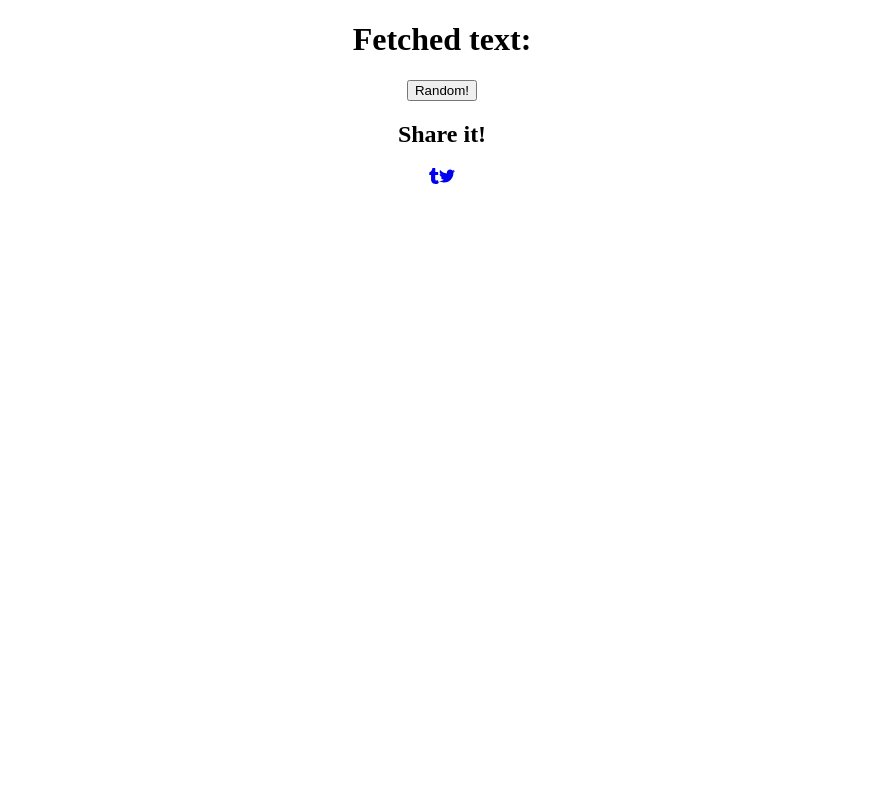
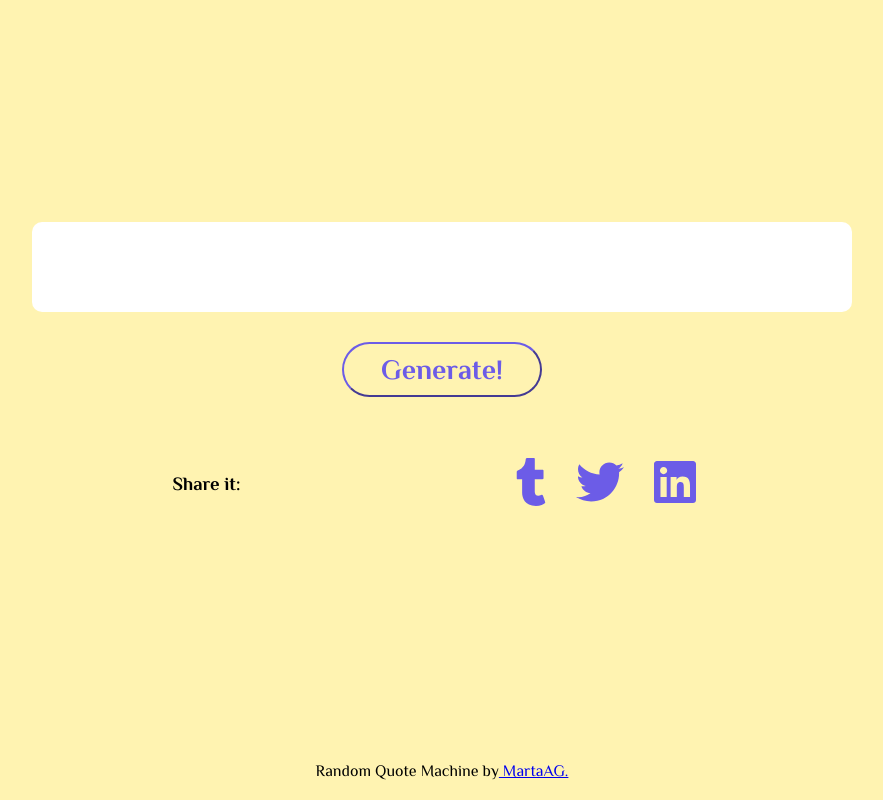
Before and after one commit to MartaAG/Random-Quote-Machine, a React (Create React App) app: page / in a window 1280 px wide. Shown: the whole page, without its empty margins (198-1081 px from the left). Built offline with nearby package versions, Linux system fonts and the light colour scheme; no server answers.

Commit message:
add basic styling, add new icon, change data format from string to object in FetchQuote component

```diff
--- a/public/index.html
+++ b/public/index.html
@@ -3,6 +3,7 @@
   <head>
     <meta charset="utf-8" />
     <link rel="icon" href="%PUBLIC_URL%/favicon.ico" />
+<link href="https://fonts.googleapis.com/css?family=Philosopher:400,400i,700|Satisfy&display=swap" rel="stylesheet">
     <meta name="viewport" content="width=device-width, initial-scale=1" />
     <meta name="theme-color" content="#000000" />
     <meta
--- a/src/App.css
+++ b/src/App.css
@@ -1,22 +1,36 @@
+* {
+  margin: 0;
+  padding: 0;
+  font-family: 'Philosopher', sans-serif;
+}
+
 .App {
   text-align: center;
+  background-color: #fff3b1;
+  height: 100vh;
+  display: flex;
+  flex-direction: column;
 }
 
-.App-logo {
-  height: 40vmin;
+.Site-content {
+  flex: 1;
+
 }
 
-.App-header {
-  background-color: #282c34;
-  min-height: 100vh;
+#quote-box {
   display: flex;
-  flex-direction: column;
   align-items: center;
   justify-content: center;
-  font-size: calc(10px + 2vmin);
-  color: white;
 }
 
-.App-link {
-  color: #09d3ac;
+
+
+.App > footer{
+  padding:10px;
+  margin:10px;
 }
+
+.App > h1 {
+  padding:10px;
+  margin-top: 100px;
+}
--- a/src/App.js
+++ b/src/App.js
@@ -5,10 +5,16 @@ import FetchQuotes from './comp/FetchQuotes';
 function App() {
   return (
     <div className="App">
-      <h1>
-        Fetched text:
-      </h1>
+
+      <main className="Site-content" id="quote-box">
       <FetchQuotes/>
+      </main>
+      <footer className="footer">Random Quote Machine by
+        <a
+          href="https://github.com/MartaAG"
+          target='_blank'
+          rel="noopener noreferrer"
+          > MartaAG.</a></footer>
     </div>
   );
 }
--- /dev/null
+++ b/src/comp/Button.css
@@ -0,0 +1,17 @@
+.quoteButton {
+  margin-top: 30px;
+  padding: 10px;
+  background-color: Transparent;
+  border-radius: 50px;
+  border-color: #6c5ce7;
+  color: #6c5ce7;
+  font-size: 28px;
+  width: 200px;
+  font-weight: 700;
+  cursor: pointer;
+}
+
+.quoteButton:hover {
+  background-color: #6c5ce7;
+  color: white;
+}
--- a/src/comp/Button.js
+++ b/src/comp/Button.js
@@ -1,4 +1,5 @@
 import React from 'react';
+import './Button.css'
 
 
 class Button extends React.Component {
@@ -13,7 +14,10 @@ class Button extends React.Component {
   render() {
     return (
       <div>
-        <button onClick={this.randomize}>Random!</button>
+        <button
+        id="new-quote"
+        className="quoteButton"
+        onClick={this.randomize}>Generate!</button>
       </div>
     )
   }
--- /dev/null
+++ b/src/comp/FetchQuote.css
@@ -0,0 +1,24 @@
+.mainQuote {
+  font-family: 'Philosopher', sans-serif;
+  font-size: 48px;
+  font-style: italic;
+  margin:10px;
+  padding:10px;
+  color:#6c5ce7;
+}
+
+#author {
+  font-family: 'Satisfy', cursive;
+   text-align: right;
+   font-size: 20px;
+   padding:10px;
+   margin:10px;
+
+}
+
+.q-box {
+  width: 800px;
+  background-color: white;
+  padding:10px;
+  border-radius: 10px;
+}
--- a/src/comp/FetchQuotes.js
+++ b/src/comp/FetchQuotes.js
@@ -1,6 +1,7 @@
 import React from 'react';
 import Button from './Button.js'
 import SocialMedia from './SocialMedia.js'
+import './FetchQuote.css';
 
 
 class FetchQuotes extends React.Component {
@@ -20,28 +21,36 @@ class FetchQuotes extends React.Component {
       //instead of json we got strings
     }).then(data => {
       let texts = data.quotes.map((q) => {
-      return (
-      `${q.quote} - ${q.author}`
-      )
+        return (
+          {
+            quote: q.quote,
+            author: q.author
+          }
+        )
       })
       //changing state: state take an array of quotes
-      this.setState({quotes: texts});
+      this.setState({ quotes: texts });
 
     })
     //lifting state up
   }
   changeQuote(quote) {
-    this.setState({quote: this.state.quotes[quote]});
+    this.setState({ quote: this.state.quotes[quote] });
   }
   render() {
     return (<div>
+
+      <div className="q-box">
+        <p
+          id="text"
+          className="mainQuote">{this.state.quote.quote}</p>
+        <p id="author">{this.state.quote.author}</p>
+      </div>
       <Button
-      setIndex={this.changeQuote}
-      quotesLength={this.state.quotes.length}/>
-      <div>
-        <p>{this.state.quote}</p>
-      </div>
-      <SocialMedia quote={this.state.quote}/>
+        setIndex={this.changeQuote}
+        quotesLength={this.state.quotes.length} />
+      <SocialMedia quote={this.state.quote} />
+
     </div>)
   }
 }
--- /dev/null
+++ b/src/comp/SocialMedia.css
@@ -0,0 +1,16 @@
+.social-media {
+  margin-top: 50px;
+  padding:10px;
+  /* border: solid 2px red; */
+  display: flex;
+  justify-content: space-around;
+  align-items: center;
+}
+
+.share {
+  font-size: 48px;
+  color: #6c5ce7;
+  padding:15px;
+  /* border: solid 2px blue; */
+
+}
--- a/src/comp/SocialMedia.js
+++ b/src/comp/SocialMedia.js
@@ -1,9 +1,11 @@
 import React from 'react'
 import {
   faTumblr,
-  faTwitter
+  faTwitter,
+  faLinkedin
 } from '@fortawesome/free-brands-svg-icons';
 import { FontAwesomeIcon } from "@fortawesome/react-fontawesome";
+import "./SocialMedia.css";
 
 
 class SocialMedia extends React.Component {
@@ -13,19 +15,34 @@ class SocialMedia extends React.Component {
 
   render() {
     //URL from current page
-    let quote = this.props.quote;
+    let quote = " \" " + this.props.quote.quote + " \" " + ' ' + this.props.quote.author;
     const tumbrlUrl = `https://www.tumblr.com/widgets/share/tool?posttype=quote&tags=quotes,freecodecamp&caption=${quote}&content=${quote}&canonicalUrl=https%3A%2F%2Fwww.tumblr.com%2Fbuttons&shareSource=tumblr_share_button`;
     const twitterUrl = `https://twitter.com/intent/tweet?hashtags=quotes&related=freecodecamp&text=${quote}`;
 
     return (
-      <div>
-        <h2>Share it!</h2>
+      <div className="social-media">
+        <h3>Share it:</h3>
         <div>
-                 <a href={tumbrlUrl} target="_blank" rel="noopener noreferrer">
+                 <a href={tumbrlUrl}
+                   target="_blank"
+                   rel="noopener noreferrer"
+                   className="share"
+                   >
                     <FontAwesomeIcon icon={faTumblr}/>
                  </a>
-                 <a href={twitterUrl} target="_blank" rel="noopener noreferrer">
+                 <a href={twitterUrl}
+                   target="_blank"
+                   rel="noopener noreferrer"
+                   id="tweet-quote"
+                   className="share">
                    <FontAwesomeIcon icon={faTwitter}/>
+                 </a>
+                 <a href={twitterUrl}
+                   target="_blank"
+                   rel="noopener noreferrer"
+                   id="tweet-quote"
+                   className="share">
+                   <FontAwesomeIcon icon={faLinkedin}/>
                  </a>
              </div>
       </div>
```
